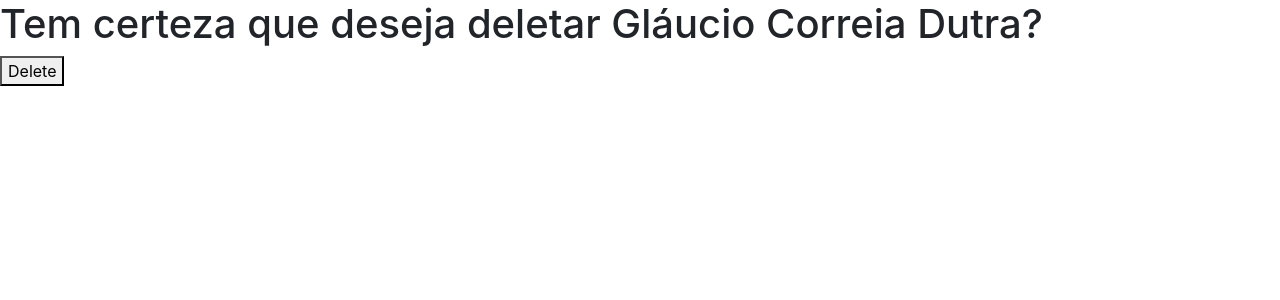
After one commit to glauciocorreia/sn-challenge, a Django app: page /cliente/excluir/2 in a window 1280 px wide. The commit adds this page. Shown: the top 300 px of the page. Run offline with Django 3.2, Linux system fonts and the light colour scheme; data comes from the database, SQL or seed files in the repository; both versions use the stored data as it was after the commit; some libraries are stand-ins or nearby versions.

Commit message:
008 - Delete ok

```diff
--- a/clientes/templates/clientes.html
+++ b/clientes/templates/clientes.html
@@ -8,6 +8,7 @@
 
     <li>
       <a href="{% url 'clientes_atualizar' cliente.id %}">{{ cliente.nome }}</a>
+      <a href="{% url 'clientes_excluir' cliente.id %}">Deletar</a>
     </li>
 
 
--- /dev/null
+++ b/clientes/templates/clientes_excluir.html
@@ -0,0 +1,11 @@
+{% extends 'base.html' %}
+
+{% block content %}
+
+<h1>Tem certeza que deseja deletar {{ cliente.nome }}?</h1>
+<form method="POST" enctype="multipart/form-data">
+  {% csrf_token %}
+  <button type="submit">Delete</button>
+</form>
+
+{% endblock %}
--- a/clientes/urls.py
+++ b/clientes/urls.py
@@ -2,11 +2,11 @@ from django.urls import path
 from .views import clientes_lista
 from .views import clientes_novo
 from .views import clientes_atualizar
-# from .views import clientes_excluir
+from .views import clientes_excluir
 
 urlpatterns = [
     path('lista/', clientes_lista, name="clientes_lista"),
     path('novo/', clientes_novo, name="clientes_novo"),
     path('atualizar/<int:id>', clientes_atualizar, name="clientes_atualizar"),
-    # path('cliente/excluir/<int:id>', clientes_excluir, name="clientes_excluir"),
+    path('excluir/<int:id>', clientes_excluir, name="clientes_excluir"),
 ]
--- a/clientes/views.py
+++ b/clientes/views.py
@@ -24,3 +24,13 @@ def clientes_atualizar(request, id):
     return redirect('clientes_lista')
 
   return render(request, 'clientes_form.html', {'form': form})
+
+def clientes_excluir(request, id):
+  cliente = get_object_or_404(Cliente, pk=id)
+  form = ClienteForm(request.POST or None, instance=cliente)
+
+  if request.method == 'POST':
+    cliente.delete()
+    return redirect('clientes_lista')
+
+  return render(request, 'clientes_excluir.html', {'cliente': cliente})
```
Also changed, not shown: db.sqlite3.
